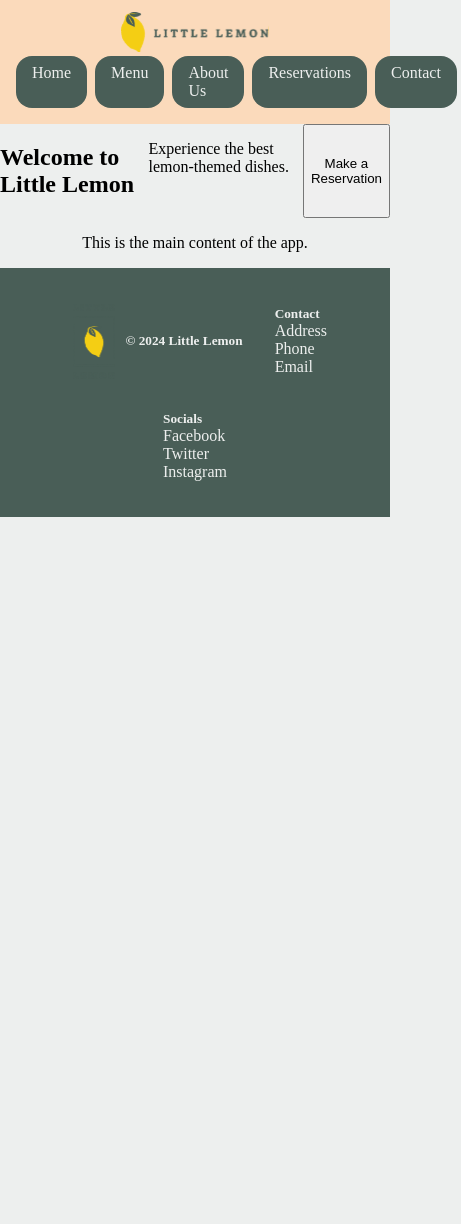
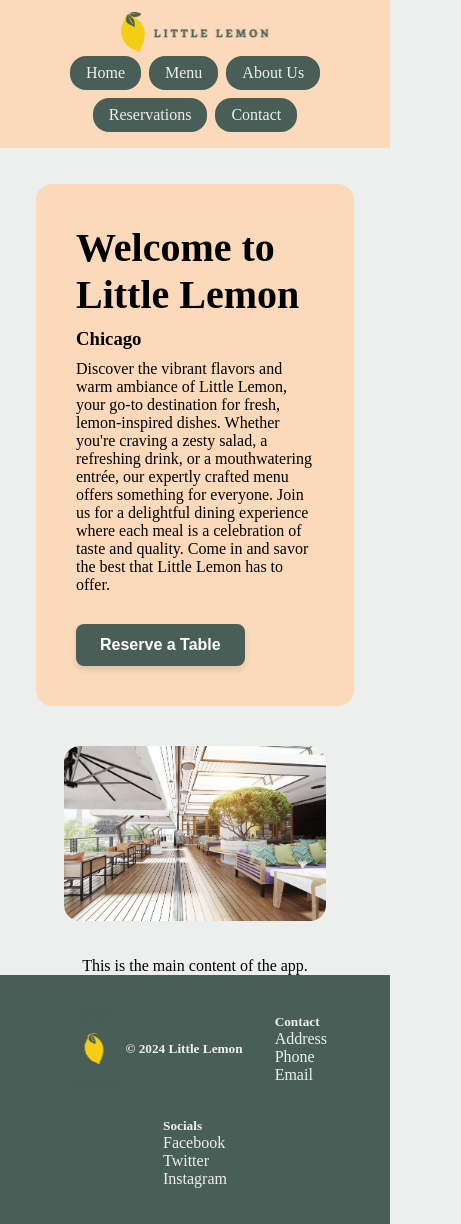
Before and after one commit to ndimitrakas/LittleLemonCapstoneProject, a React (Create React App) app: page / in a window 390 px wide. Shown: the whole page, 461 px wide, since content can reach past the window. Before the commit the page ends 844 px from the top, so only its background shows below. Built offline with nearby package versions, Linux system fonts and the light colour scheme.

Commit message:
Finished creating hero section and styling
Looks good on all devices

```diff
--- a/src/App.css
+++ b/src/App.css
@@ -62,6 +62,18 @@ body {
   font-family: "Markazi Text", serif;
 }
 
+p {
+  margin: 0;
+}
+
+h1 {
+  font-size: 40px;
+  margin: 0;
+}
+
+h3 {
+  margin: 0;
+}
 
 h5 {
   margin: 0;
@@ -72,8 +84,23 @@ h5 {
 ul {
   list-style: none;
   display: flex;
+  flex-wrap: wrap;
+  justify-content: center;
   padding: 0;
   margin: 0;
+}
+
+button {
+  background-color: #495e57; /* Button background color */
+  color: white; /* Button text color */
+  padding: 12px 24px; /* Button padding */
+  border: none; /* Remove default border */
+  border-radius: 8px; /* Rounded corners */
+  font-size: 16px; /* Font size */
+  font-weight: bold; /* Font weight */
+  cursor: pointer; /* Pointer cursor on hover */
+  box-shadow: 0 4px 6px rgba(0, 0, 0, 0.1); /* Subtle shadow */
+  transition: background-color 0.3s ease, transform 0.3s ease;
 }
 
 /* End General Styling */
@@ -117,6 +144,60 @@ header {
 
 .hero {
   display: flex;
+  flex-wrap: wrap;
+  padding: 3rem;
+  justify-content: center;
+  align-items: center;
+}
+
+.hero-content {
+  flex: 1; /* Allow content to take available space */
+  max-width: 600px; /* Set max-width to avoid overflow */
+  background-color: #FBDABB; /* Darken background for better text readability */
+  padding: 40px;
+  border-radius: 16px;
+  margin: 0 20px 0 0;
+}
+
+.hero img {
+  height: 350px;
+  width: auto;
+  border-radius: 16px;
+  margin: 0 0 0 20px;
+}
+
+.hero h3 {
+  margin: 10px 0;
+}
+
+.hero button {
+  margin: 30px 0 0 0 ;
+}
+
+@media (max-width: 900px) {
+  .hero {
+    display: flex;
+    flex-wrap: wrap;
+    padding: 1rem;
+    justify-content: center;
+    align-items: center;
+  }
+
+  .hero img {
+    height: 175px;
+    width: auto;
+    border-radius: 16px;
+    margin: 20px;
+  }
+
+  .hero-content {
+    flex: 1; /* Allow content to take available space */
+    max-width: 600px; /* Set max-width to avoid overflow */
+    background-color: #FBDABB; /* Darken background for better text readability */
+    padding: 40px;
+    border-radius: 16px;
+    margin: 20px;
+  }
 }
 
 /* Hero Style End */
--- a/src/components/Hero.js
+++ b/src/components/Hero.js
@@ -1,11 +1,24 @@
 import React from 'react';
+import restaurant from '../assets/restaurant.jpg'
 
 function Hero() {
   return (
     <section className="hero">
-      <h1>Welcome to Little Lemon</h1>
-      <p>Experience the best lemon-themed dishes.</p>
-      <button>Make a Reservation</button>
+        <div class='hero-content'>
+            <h1>Welcome to Little Lemon</h1>
+            <h3>Chicago</h3>
+            <p>Discover the vibrant flavors and warm ambiance
+                of Little Lemon, your go-to destination for fresh,
+                lemon-inspired dishes. Whether you're craving a zesty
+                salad, a refreshing drink, or a mouthwatering entrée,
+                our expertly crafted menu offers something for everyone.
+                Join us for a delightful dining experience where each
+                meal is a celebration of taste and quality.
+                Come in and savor the best that Little Lemon has to offer.
+            </p>
+            <button>Reserve a Table</button>
+        </div>
+        <img src={restaurant} />
     </section>
   );
 }
```
